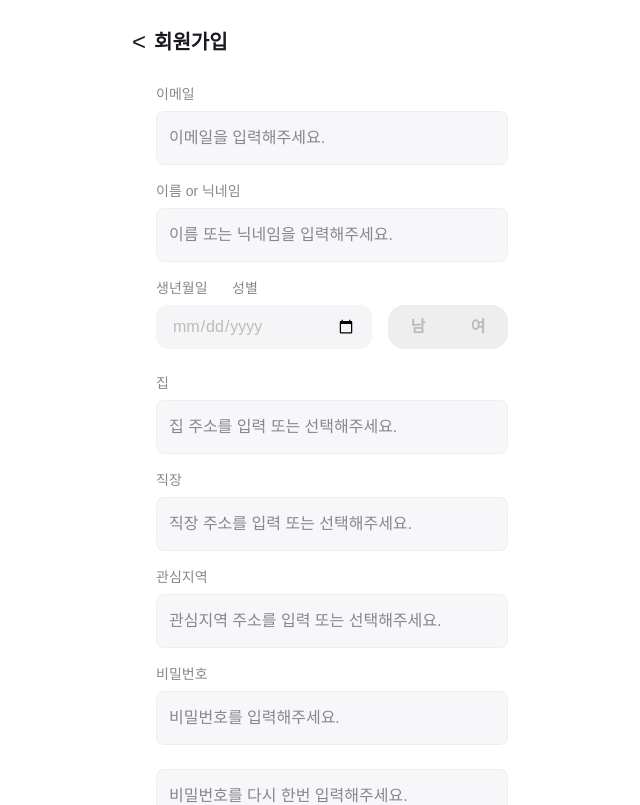
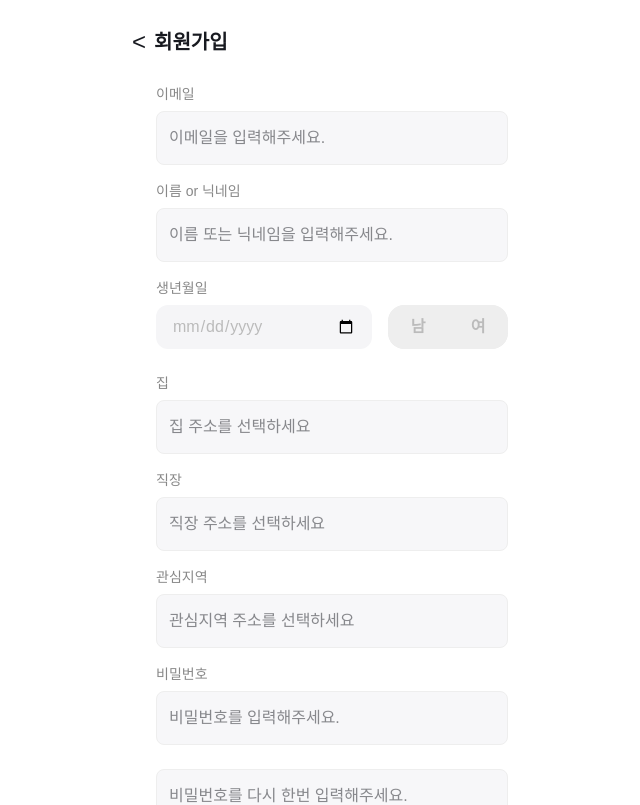
Before and after one commit to ChoysProject/SpecUp, a Next.js app in the folder frontend/: page /register in a window 1280 px wide. Shown: the top 805 px of the page, without its empty margins (308-948 px from the left). Built offline with nearby package versions, Linux system fonts and the light colour scheme.

Commit message:
주소 수정중

```diff
--- a/frontend/package.json
+++ b/frontend/package.json
@@ -9,6 +9,7 @@
     "lint": "next lint"
   },
   "dependencies": {
+    "axios": "^1.9.0",
     "framer-motion": "^12.12.2",
     "lottie-react": "^2.4.1",
     "next": "^15.3.2",
--- a/frontend/src/app/register/page.tsx
+++ b/frontend/src/app/register/page.tsx
@@ -4,12 +4,7 @@ import { useState } from 'react';
 import { useRouter, useSearchParams } from 'next/navigation';
 import { toast, ToastContainer } from 'react-toastify';
 import 'react-toastify/dist/ReactToastify.css';
-import Picker from 'react-mobile-picker';
 import DaumPostcode from 'react-daum-postcode';
-
-type BirthType = { year: string; month: string; day: string };
-
-type PickerValue = { [key: string]: string };
 
 export default function RegisterPage() {
   const router = useRouter();
@@ -56,12 +51,12 @@ export default function RegisterPage() {
     month: months,
     day: days,
   };
-  const [birth, setBirth] = useState<PickerValue>({
+  const [birth, setBirth] = useState<{ [key: string]: string }>({
     year: `${defaultYear}`,
     month: '01',
     day: '01',
   });
-  const [tempBirth, setTempBirth] = useState<PickerValue>(birth);
+  const [tempBirth, setTempBirth] = useState<{ [key: string]: string }>(birth);
   const birthDisplay = form.birth ? form.birth : '생년월일 선택';
   const openBirthModal = () => {
     setTempBirth(birth);
@@ -157,6 +152,12 @@ export default function RegisterPage() {
     }
   };
 
+  // 주소 선택 시 '구 동'만 추출하는 함수
+  const extractGuDong = (address: string) => {
+    const match = address.match(/([가-힣]+구 [가-힣0-9]+(동|읍|면))/);
+    return match ? match[0] : address;
+  };
+
   return (
     <div style={{
       minHeight: '100vh',
@@ -184,11 +185,10 @@ export default function RegisterPage() {
           <label style={{ fontSize: 14, color: '#888', marginBottom: 6, display: 'block' }}>이름 or 닉네임</label>
           <input name="name" value={form.name} onChange={handleChange} placeholder="이름 또는 닉네임을 입력해주세요." style={{ width: '100%', padding: '14px 12px', fontSize: 16, borderRadius: 8, border: '1px solid #eee', background: '#f7f7f9', color: '#181A20' }} autoComplete="off" />
         </div>
-        {/* 생년월일+성별 한 줄 UI: 라벨 한 줄, input+토글 한 줄(이전 구조) */}
+        {/* 생년월일+성별 한 줄 UI */}
         <div style={{ width: '100%', marginBottom: 8 }}>
           <div style={{ display: 'flex', alignItems: 'center', gap: 16, marginBottom: 6 }}>
             <label style={{ fontSize: 14, color: '#888', width: 60, minWidth: 60, textAlign: 'left', whiteSpace: 'nowrap' }}>생년월일</label>
-            <label style={{ fontSize: 14, color: '#888', width: 40, minWidth: 40, textAlign: 'left', whiteSpace: 'nowrap' }}>성별</label>
           </div>
           <div style={{ display: 'flex', alignItems: 'center', gap: 16 }}>
             <input
@@ -254,55 +254,21 @@ export default function RegisterPage() {
         {/* 집 주소 */}
         <div>
           <label style={{ fontSize: 14, color: '#888', marginBottom: 6, display: 'block' }}>집</label>
-          <div style={{ display: 'flex', gap: 8 }}>
           <input
             name="homeAddress"
             value={form.homeAddress}
-              placeholder="집 주소를 입력 또는 선택해주세요."
+            placeholder="집 주소를 선택하세요"
             readOnly
-              style={{ flex: 1, padding: '14px 12px', fontSize: 16, borderRadius: 8, border: '1px solid #eee', background: '#f7f7f9', color: '#181A20', cursor: 'pointer' }}
+            style={{ width: '100%', padding: '14px 12px', fontSize: 16, borderRadius: 8, border: '1px solid #eee', background: '#f7f7f9', color: '#181A20', cursor: 'pointer' }}
             onClick={() => setShowRegionModal('home')}
           />
-          </div>
-        </div>
-        {/* 직장 주소 */}
-        <div>
-          <label style={{ fontSize: 14, color: '#888', marginBottom: 6, display: 'block' }}>직장</label>
-          <div style={{ display: 'flex', gap: 8 }}>
-            <input
-              name="workAddress"
-              value={form.workAddress}
-              placeholder="직장 주소를 입력 또는 선택해주세요."
-              readOnly
-              style={{ flex: 1, padding: '14px 12px', fontSize: 16, borderRadius: 8, border: '1px solid #eee', background: '#f7f7f9', color: '#181A20', cursor: 'pointer' }}
-              onClick={() => setShowRegionModal('work')}
-            />
-          </div>
-        </div>
-        {/* 관심지역 주소 */}
-        <div>
-          <label style={{ fontSize: 14, color: '#888', marginBottom: 6, display: 'block' }}>관심지역</label>
-          <div style={{ display: 'flex', gap: 8 }}>
-            <input
-              name="interestAddress"
-              value={form.interestAddress}
-              placeholder="관심지역 주소를 입력 또는 선택해주세요."
-              readOnly
-              style={{ flex: 1, padding: '14px 12px', fontSize: 16, borderRadius: 8, border: '1px solid #eee', background: '#f7f7f9', color: '#181A20', cursor: 'pointer' }}
-              onClick={() => setShowRegionModal('interest')}
-            />
-          </div>
-        </div>
-        {/* 주소 자동완성 모달 */}
-        {showRegionModal && (
+          {showRegionModal === 'home' && (
             <div style={{ position: 'fixed', left: 0, top: 0, width: '100vw', height: '100vh', background: 'rgba(0,0,0,0.2)', display: 'flex', alignItems: 'center', justifyContent: 'center', zIndex: 1000 }}>
               <div style={{ background: '#fff', borderRadius: 16, padding: 24, minWidth: 320 }}>
-              <div style={{ marginBottom: 16, fontWeight: 600 }}>주소 검색</div>
                 <DaumPostcode
                   onComplete={data => {
-                  if (showRegionModal === 'home') setForm(prev => ({ ...prev, homeAddress: data.address }));
-                  if (showRegionModal === 'work') setForm(prev => ({ ...prev, workAddress: data.address }));
-                  if (showRegionModal === 'interest') setForm(prev => ({ ...prev, interestAddress: data.address }));
+                    const guDong = extractGuDong(data.address);
+                    setForm(prev => ({ ...prev, homeAddress: guDong }));
                     setShowRegionModal(false);
                   }}
                   style={{ width: '100%', height: 400 }}
@@ -313,50 +279,65 @@ export default function RegisterPage() {
               </div>
             </div>
           )}
-        {/* 생년월일 모달 Picker가 항상 보이도록 minHeight, zIndex, 폰트 등 스타일 보강 */}
-        {showBirthModal && (
-          <div style={{ position: 'fixed', left: 0, top: 0, width: '100vw', height: '100vh', background: 'rgba(0,0,0,0.2)', display: 'flex', alignItems: 'center', justifyContent: 'center', zIndex: 2000 }}>
-            <div style={{ background: '#fff', borderRadius: 16, padding: 24, minWidth: 320, minHeight: 260, boxShadow: '0 4px 24px rgba(0,0,0,0.10)', display: 'flex', flexDirection: 'column', alignItems: 'center', justifyContent: 'center' }}>
-              <div style={{ marginBottom: 16, fontWeight: 600, textAlign: 'center', fontSize: 18 }}>생년월일 선택</div>
-              <div style={{ margin: '0 auto', width: 260, minHeight: 120, display: 'flex', alignItems: 'center', justifyContent: 'center' }}>
-                <Picker
-                  value={tempBirth}
-                  onChange={setTempBirth}
-                  data={{ year: years, month: months, day: days } as any}
-                  height={180}
-                  itemHeight={36}
+        </div>
+        {/* 직장 주소 */}
+        <div>
+          <label style={{ fontSize: 14, color: '#888', marginBottom: 6, display: 'block' }}>직장</label>
+          <input
+            name="workAddress"
+            value={form.workAddress}
+            placeholder="직장 주소를 선택하세요"
+            readOnly
+            style={{ width: '100%', padding: '14px 12px', fontSize: 16, borderRadius: 8, border: '1px solid #eee', background: '#f7f7f9', color: '#181A20', cursor: 'pointer' }}
+            onClick={() => setShowRegionModal('work')}
           />
-              </div>
-              <style>{`
-                .react-mobile-picker-container {
-                  font-size: 20px;
-                  display: flex;
-                  gap: 32px;
-                }
-                .react-mobile-picker-col {
-                  min-width: 70px;
-                }
-                .react-mobile-picker-item {
-                  color: #bbb;
-                  font-weight: 400;
-                }
-                .react-mobile-picker-selected {
-                  color: #181A20;
-                  font-weight: 600;
-                  font-size: 22px;
-                }
-                .react-mobile-picker-indicator {
-                  border-top: 1.5px solid #bbb;
-                  border-bottom: 1.5px solid #bbb;
-                }
-              `}</style>
-              <div style={{ display: 'flex', justifyContent: 'flex-end', marginTop: 16, gap: 12 }}>
-                <button onClick={() => setShowBirthModal(false)} style={{ color: '#3182f6', background: 'none', border: 'none', fontSize: 16, padding: '8px 16px', cursor: 'pointer' }}>취소</button>
-                <button onClick={handleBirthConfirm} style={{ color: '#3182f6', background: 'none', border: 'none', fontSize: 16, padding: '8px 16px', cursor: 'pointer', fontWeight: 600 }}>확인</button>
+          {showRegionModal === 'work' && (
+            <div style={{ position: 'fixed', left: 0, top: 0, width: '100vw', height: '100vh', background: 'rgba(0,0,0,0.2)', display: 'flex', alignItems: 'center', justifyContent: 'center', zIndex: 1000 }}>
+              <div style={{ background: '#fff', borderRadius: 16, padding: 24, minWidth: 320 }}>
+                <DaumPostcode
+                  onComplete={data => {
+                    const guDong = extractGuDong(data.address);
+                    setForm(prev => ({ ...prev, workAddress: guDong }));
+                    setShowRegionModal(false);
+                  }}
+                  style={{ width: '100%', height: 400 }}
+                />
+                <div style={{ display: 'flex', justifyContent: 'flex-end', marginTop: 16 }}>
+                  <button onClick={() => setShowRegionModal(false)}>닫기</button>
                 </div>
               </div>
             </div>
           )}
+        </div>
+        {/* 관심지역 주소 */}
+        <div>
+          <label style={{ fontSize: 14, color: '#888', marginBottom: 6, display: 'block' }}>관심지역</label>
+          <input
+            name="interestAddress"
+            value={form.interestAddress}
+            placeholder="관심지역 주소를 선택하세요"
+            readOnly
+            style={{ width: '100%', padding: '14px 12px', fontSize: 16, borderRadius: 8, border: '1px solid #eee', background: '#f7f7f9', color: '#181A20', cursor: 'pointer' }}
+            onClick={() => setShowRegionModal('interest')}
+          />
+          {showRegionModal === 'interest' && (
+            <div style={{ position: 'fixed', left: 0, top: 0, width: '100vw', height: '100vh', background: 'rgba(0,0,0,0.2)', display: 'flex', alignItems: 'center', justifyContent: 'center', zIndex: 1000 }}>
+              <div style={{ background: '#fff', borderRadius: 16, padding: 24, minWidth: 320 }}>
+                <DaumPostcode
+                  onComplete={data => {
+                    const guDong = extractGuDong(data.address);
+                    setForm(prev => ({ ...prev, interestAddress: guDong }));
+                    setShowRegionModal(false);
+                  }}
+                  style={{ width: '100%', height: 400 }}
+                />
+                <div style={{ display: 'flex', justifyContent: 'flex-end', marginTop: 16 }}>
+                  <button onClick={() => setShowRegionModal(false)}>닫기</button>
+                </div>
+              </div>
+            </div>
+          )}
+        </div>
         {/* 비밀번호 */}
         <div>
           <label style={{ fontSize: 14, color: '#888', marginBottom: 6, display: 'block' }}>비밀번호</label>
```
Also changed, not shown: 1 other file (tests, documents, lock files or other folders). Lines whose indentation alone changed are shown as unchanged.
